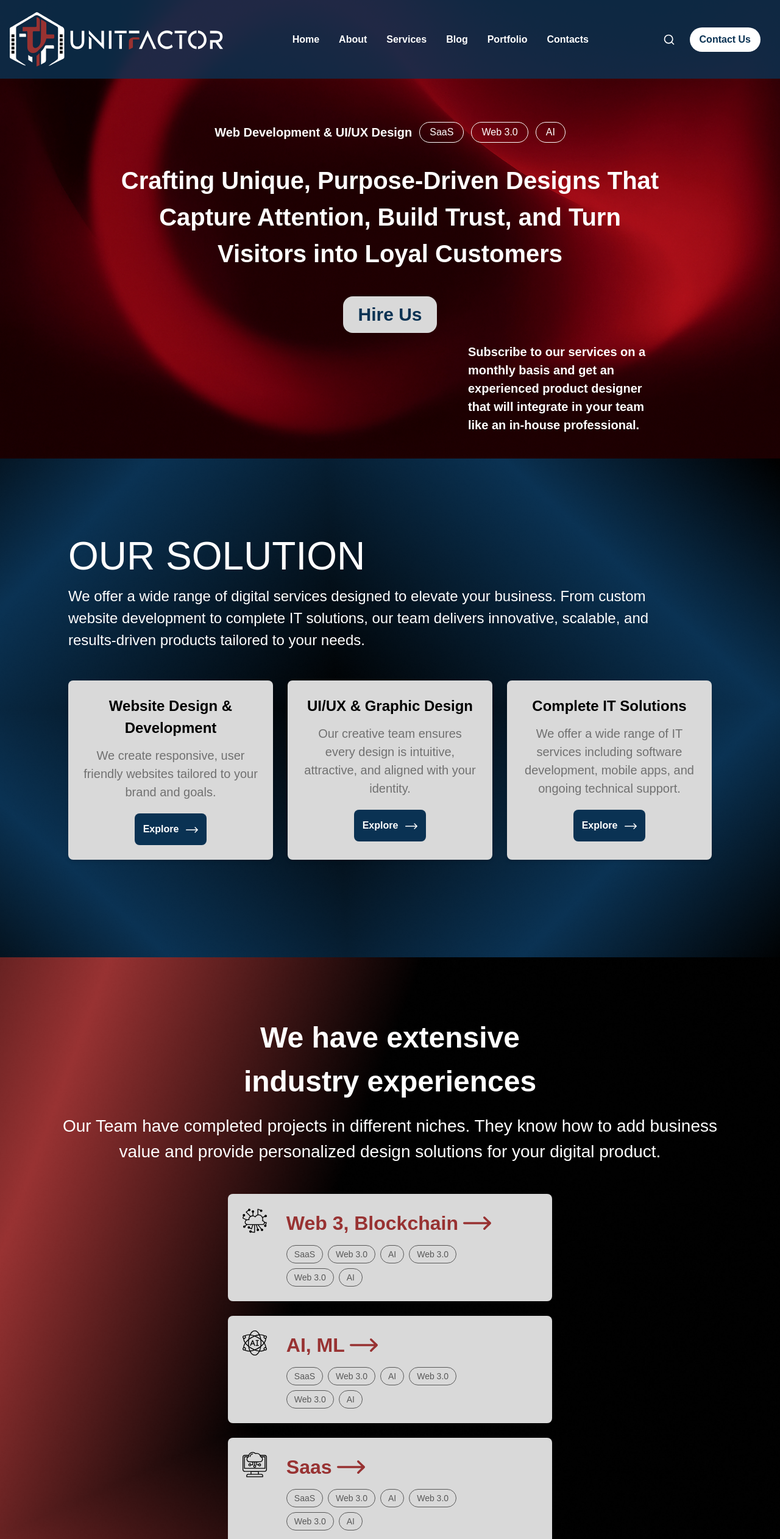
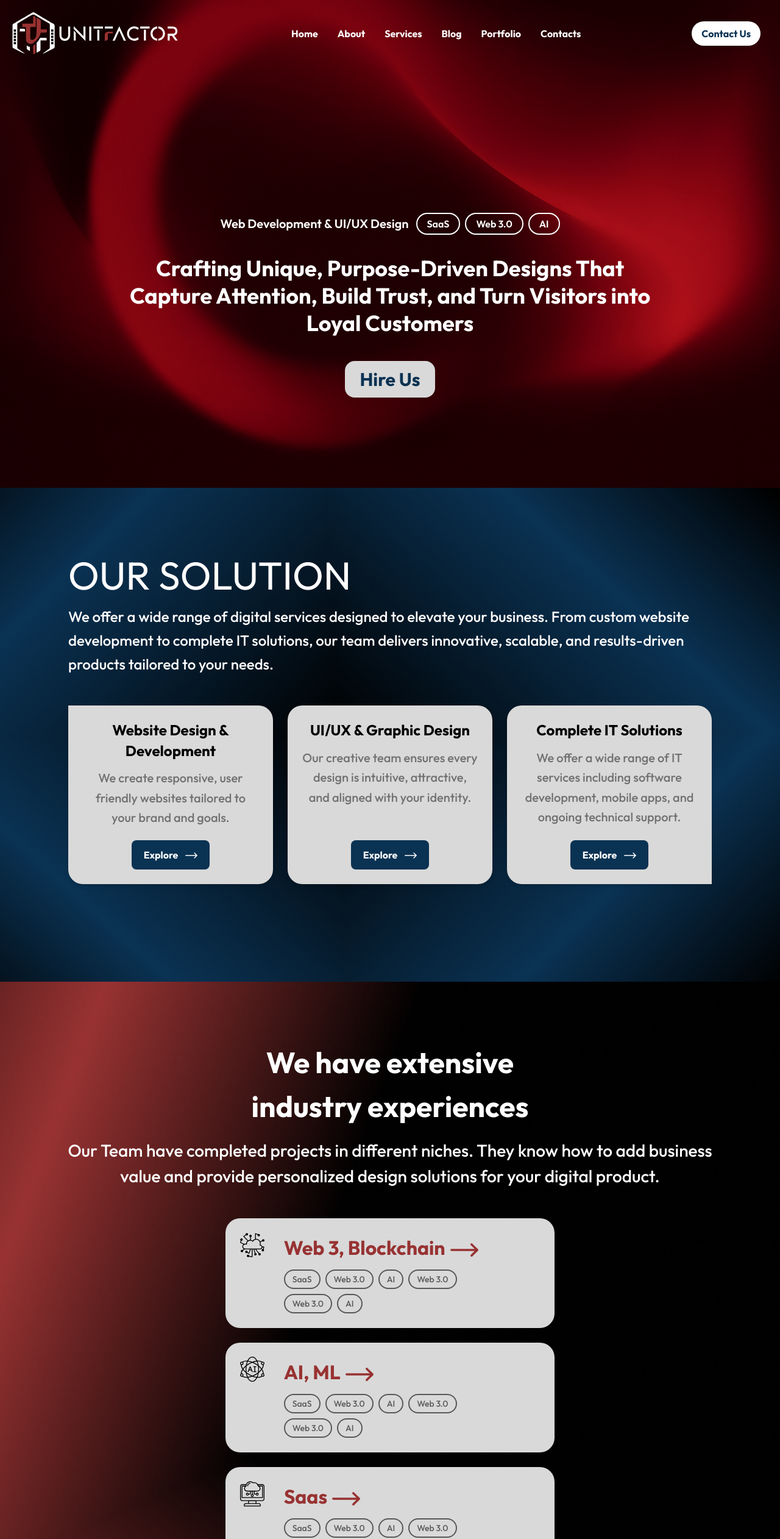
Before and after one commit to M-Jawad338211/UnitFactor-Website, a Next.js app: page / in a window 1280 px wide. Shown: the top 2524 px of the page at 61% size. Built offline with nearby package versions, Linux system fonts and the light colour scheme.

Commit message:
changes in website

```diff
--- a/src/app/footer/page.js
+++ b/src/app/footer/page.js
@@ -50,8 +50,8 @@ export default function Footer() {
         <div className="flex flex-col items-start gap-20">
           <Link href="/">
             <svg
-              width="320"
-              height="81"
+              width="280"
+              height="69"
               viewBox="0 0 350 89"
               fill="none"
               xmlns="http://www.w3.org/2000/svg"
--- a/src/app/header/page.js
+++ b/src/app/header/page.js
@@ -7,7 +7,7 @@ export default function Header() {
   const [mobileOpen, setMobileOpen] = useState(false);
 
   return (
-    <header className="w-full bg-[#0A3253]/80 fixed top-0 z-50">
+    <header className="w-full  fixed top-0 z-50">
       <div className="max-w-7xl mx-auto px-4 py-5 flex items-center justify-between">
         <div className="flex items-center">
           <Link href="/" className="block">
@@ -17,7 +17,7 @@ export default function Header() {
               viewBox="0 0 350 89"
               fill="none"
               xmlns="http://www.w3.org/2000/svg"
-              className="w-32 h-auto md:w-[350px] md:h-[89px]"
+              className="w-32 h-auto md:w-[280px] md:h-[69px]"
             >
               <g clipPath="url(#clip0_1133_559)">
                 <path
@@ -139,45 +139,45 @@ export default function Header() {
         </div>
 
         <nav className="hidden md:flex space-x-8">
-          <Link href="/" className="text-white font-bold hover:text-[#983232]">
+          <Link
+            href="/"
+            className="text-white text-[16px] font-bold hover:text-[#983232]"
+          >
             Home
           </Link>
           <Link
             href="/about"
-            className="text-white font-bold hover:text-[#983232]"
+            className="text-white text-[16px] font-bold hover:text-[#983232]"
           >
             About
           </Link>
           <Link
             href="/services"
-            className="text-white font-bold hover:text-[#983232]"
+            className="text-white text-[16px] font-bold hover:text-[#983232]"
           >
             Services
           </Link>
           <Link
             href="/blog"
-            className="text-white font-bold hover:text-[#983232]"
+            className="text-white text-[16px] font-bold hover:text-[#983232]"
           >
             Blog
           </Link>
           <Link
             href="/portfolio"
-            className="text-white font-bold hover:text-[#983232]"
+            className="text-white text-[16px] font-bold hover:text-[#983232]"
           >
             Portfolio
           </Link>
           <Link
             href="/contacts"
-            className="text-white font-bold hover:text-[#983232]"
+            className="text-white text-[16px] font-bold hover:text-[#983232]"
           >
             Contacts
           </Link>
         </nav>
 
         <div className="flex items-center space-x-4">
-          <button className="p-2 rounded-full">
-            <Search size={20} className="text-white" />
-          </button>
           <Link
             href="/contact"
             className="hidden md:inline bg-white hover:bg-[#983232] text-[#0A3253] hover:text-white font-bold px-4 py-2 rounded-[40px]"
--- a/src/app/page.js
+++ b/src/app/page.js
@@ -7,9 +7,10 @@ import "./globals.css";
 
 export default function Home() {
   return (
-    <div>
+    <div className="overflow-hidden">
       <Hiring />
       <Solutions />
+
       <Experiences />
       <Animations />
       <CardCarousel />
@@ -23,41 +24,37 @@ export default function Home() {
 function Hiring() {
   return (
     <div
-      className="w-full h-full bg-cover bg-center pt-30"
+      className="w-screen h-screen bg-cover bg-center pt-20 overflow-hidden "
       style={{ backgroundImage: "url('/background.png')" }}
     >
-      <div>
-        <div className="flex flex-col items-center justify-center h-full mt-20">
-          <div className="flex items-center gap-3">
-            <p className="text-[20px] font-bold text-white">
+      <div className="flex flex-col items-center justify-center h-full mt-10 sm:mt-20 px-4">
+        <div className="flex flex-wrap items-center justify-center gap-2 sm:gap-3">
+          <p className="text-lg sm:text-[20px] font-semibold text-white text-center">
             Web Development &amp; UI/UX Design
           </p>
-
+          <div className="flex gap-2">
             {["SaaS", "Web 3.0", "AI"].map((label) => (
               <span
                 key={label}
-                className="border border-white text-white px-4 py-1 rounded-full"
+                className="border-2 border-white text-white font-semibold text-sm sm:text-base px-3 sm:px-4 py-1 rounded-full"
               >
                 {label}
               </span>
             ))}
           </div>
-          <div className="flex flex-col items-center mt-8 mb-10">
-            <p className="text-[40px] font-bold text-white text-center max-w-4xl">
+        </div>
+
+        <div className="flex flex-col items-center mt-6 sm:mt-8 mb-8 sm:mb-10">
+          <p className="text-2xl sm:text-4xl font-bold text-white text-center max-w-sm sm:max-w-4xl leading-snug sm:leading-tight">
             Crafting Unique, Purpose-Driven Designs That Capture Attention,
             Build Trust, and Turn Visitors into Loyal Customers
           </p>
+
           <a href="#" target="_blank">
-              <button className="bg-[#D9D9D9] hover:bg-[#983232] text-[#0A3253] hover:text-white text-3xl font-bold px-6 py-3 rounded-2xl mt-10 cursor-pointer">
+            <button className="bg-[#D9D9D9] hover:bg-[#983232] text-[#0A3253] hover:text-white text-lg sm:text-3xl font-bold px-5 sm:px-6 py-2 sm:py-3 rounded-xl sm:rounded-2xl mt-6 sm:mt-10 cursor-pointer">
               Hire Us
             </button>
           </a>
-            <p className="text-[20px] font-bold text-white max-w-xs ml-auto mt-4 ">
-              Subscribe to our services on a monthly basis and get an
-              experienced product designer that will integrate in your team like
-              an in-house professional.
-            </p>
-          </div>
         </div>
       </div>
     </div>
@@ -79,7 +76,7 @@ function Solutions() {
             viewBox="0 0 46 22"
             fill="none"
             xmlns="http://www.w3.org/2000/svg"
-            className="ml-3 mt-2"
+            className="ml-2 sm:ml-3 mt-2"
           >
             <path
               d="M0 11.3542C0.362413 12.4194 1.12684 12.7868 2.24048 12.7856C14.5613 12.7666 26.8821 12.7737 39.203 12.7737C39.377 12.7737 39.551 12.7737 39.8222 12.7737C39.6266 12.9752 39.5006 13.1115 39.3686 13.2418C37.4389 15.1401 35.508 17.0396 33.576 18.9367C33.0611 19.4427 32.8967 20.053 33.0911 20.7272C33.282 21.3884 33.7536 21.8103 34.4388 21.9572C35.1084 22.1006 35.6712 21.8802 36.1513 21.4086C37.9009 19.6868 39.6542 17.9686 41.4062 16.2492C42.7119 14.9671 44.0175 13.685 45.3208 12.4005C46.2256 11.5082 46.2292 10.4951 45.322 9.60279C42.2787 6.60839 39.2318 3.61636 36.1837 0.626703C35.3712 -0.16959 34.2864 -0.20751 33.5472 0.520056C32.7971 1.25829 32.8463 2.34134 33.6732 3.15541C35.5812 5.03476 37.4905 6.91174 39.4022 8.78754C39.5186 8.90129 39.653 8.99846 39.779 9.10274C39.767 9.14421 39.755 9.1845 39.743 9.22597C39.5786 9.22597 39.4142 9.22597 39.251 9.22597C26.9157 9.22597 14.5793 9.23308 2.24408 9.21412C1.12804 9.21175 0.363613 9.58028 0 10.6444C0 10.8814 0 11.1172 0 11.3542Z"
@@ -102,7 +99,7 @@ function Solutions() {
             viewBox="0 0 46 22"
             fill="none"
             xmlns="http://www.w3.org/2000/svg"
-            className="ml-3 mt-2"
+            className="ml-2 sm:ml-3 mt-2"
           >
             <path
               d="M0 11.3542C0.362413 12.4194 1.12684 12.7868 2.24048 12.7856C14.5613 12.7666 26.8821 12.7737 39.203 12.7737C39.377 12.7737 39.551 12.7737 39.8222 12.7737C39.6266 12.9752 39.5006 13.1115 39.3686 13.2418C37.4389 15.1401 35.508 17.0396 33.576 18.9367C33.0611 19.4427 32.8967 20.053 33.0911 20.7272C33.282 21.3884 33.7536 21.8103 34.4388 21.9572C35.1084 22.1006 35.6712 21.8802 36.1513 21.4086C37.9009 19.6868 39.6542 17.9686 41.4062 16.2492C42.7119 14.9671 44.0175 13.685 45.3208 12.4005C46.2256 11.5082 46.2292 10.4951 45.322 9.60279C42.2787 6.60839 39.2318 3.61636 36.1837 0.626703C35.3712 -0.16959 34.2864 -0.20751 33.5472 0.520056C32.7971 1.25829 32.8463 2.34134 33.6732 3.15541C35.5812 5.03476 37.4905 6.91174 39.4022 8.78754C39.5186 8.90129 39.653 8.99846 39.779 9.10274C39.767 9.14421 39.755 9.1845 39.743 9.22597C39.5786 9.22597 39.4142 9.22597 39.251 9.22597C26.9157 9.22597 14.5793 9.23308 2.24408 9.21412C1.12804 9.21175 0.363613 9.58028 0 10.6444C0 10.8814 0 11.1172 0 11.3542Z"
@@ -125,7 +122,7 @@ function Solutions() {
             viewBox="0 0 46 22"
             fill="none"
             xmlns="http://www.w3.org/2000/svg"
-            className="ml-3 mt-2"
+            className="ml-2 sm:ml-3 mt-2"
           >
             <path
               d="M0 11.3542C0.362413 12.4194 1.12684 12.7868 2.24048 12.7856C14.5613 12.7666 26.8821 12.7737 39.203 12.7737C39.377 12.7737 39.551 12.7737 39.8222 12.7737C39.6266 12.9752 39.5006 13.1115 39.3686 13.2418C37.4389 15.1401 35.508 17.0396 33.576 18.9367C33.0611 19.4427 32.8967 20.053 33.0911 20.7272C33.282 21.3884 33.7536 21.8103 34.4388 21.9572C35.1084 22.1006 35.6712 21.8802 36.1513 21.4086C37.9009 19.6868 39.6542 17.9686 41.4062 16.2492C42.7119 14.9671 44.0175 13.685 45.3208 12.4005C46.2256 11.5082 46.2292 10.4951 45.322 9.60279C42.2787 6.60839 39.2318 3.61636 36.1837 0.626703C35.3712 -0.16959 34.2864 -0.20751 33.5472 0.520056C32.7971 1.25829 32.8463 2.34134 33.6732 3.15541C35.5812 5.03476 37.4905 6.91174 39.4022 8.78754C39.5186 8.90129 39.653 8.99846 39.779 9.10274C39.767 9.14421 39.755 9.1845 39.743 9.22597C39.5786 9.22597 39.4142 9.22597 39.251 9.22597C26.9157 9.22597 14.5793 9.23308 2.24408 9.21412C1.12804 9.21175 0.363613 9.58028 0 10.6444C0 10.8814 0 11.1172 0 11.3542Z"
@@ -138,30 +135,44 @@ function Solutions() {
   ];
 
   return (
-    <div className="flex flex-col p-28 w-full h-full bg-[url('/Rectangle.png')] bg-no-repeat bg-center bg-cover">
-      <p className="text-[64px] font-normal text-white">OUR SOLUTION</p>
-      <p className="text-[24px] font-medium text-white max-w-5xl">
+    <div className="flex flex-col px-4 sm:px-12 lg:px-28 py-12 sm:py-20 lg:py-28 w-full h-full bg-[url('/Rectangle.png')] bg-no-repeat bg-center bg-cover overflow-hidden">
+      <p className="text-3xl sm:text-5xl lg:text-[64px] text-left font-normal text-white mb-4">
+        OUR SOLUTION
+      </p>
+      <p className="text-base sm:text-lg lg:text-[24px] font-medium text-white text-left max-w-2xl sm:max-w-4xl lg:max-w-5xl leading-relaxed">
         We offer a wide range of digital services designed to elevate your
         business. From custom website development to complete IT solutions, our
         team delivers innovative, scalable, and results-driven products tailored
         to your needs.
       </p>
-      <div className="max-w-8xl mx-auto py-12">
-        <div className="grid grid-cols-1 md:grid-cols-3 gap-6">
+
+      <div className="w-full mx-auto py-8 sm:py-12">
+        <div className="grid grid-cols-1 md:grid-cols-2 lg:grid-cols-3 gap-6">
           {services.map((service, index) => (
             <div
               key={index}
-              className=" group bg-[#D9D9D9] hover:bg-[url('/services-bg.png')] rounded-lg shadow-md overflow-hidden hover:shadow-lg transition-shadow duration-300"
+              className={`group bg-gradient-to-b from-[#D9D9D9] to-[#D9D9D9] hover:from-[#983232] hover:to-[#000000]  shadow-md overflow-hidden hover:shadow-lg transition-all duration-300  ${
+                index === 0
+                  ? "rounded-bl-3xl rounded-br-3xl rounded-tr-3xl"
+                  : ""
+              }
+    ${
+      index === 1
+        ? " rounded-tl-3xl rounded-bl-3xl rounded-br-3xl rounded-tr-3xl "
+        : ""
+    }
+    ${index === 2 ? "rounded-tl-3xl rounded-bl-3xl rounded-tr-3xl" : ""}
+`}
             >
-              <div className="p-6 text-center justify-between">
-                <h3 className="text-[24px] font-bold text-black group-hover:text-white mb-3">
+              <div className="p-6 flex flex-col h-full text-center">
+                <h3 className="text-lg sm:text-xl lg:text-[24px] font-bold text-black group-hover:text-white mb-3">
                   {service.title}
                 </h3>
-                <p className="text-[#717171] group-hover:text-white mb-5 text-xl font-medium leading-[150%] tracking-[0]">
+                <p className="text-sm sm:text-base lg:text-xl text-[#717171] group-hover:text-white mb-5 font-medium leading-relaxed">
                   {service.description}
                 </p>
-                <button className="bg-[#0A3253] group-hover:bg-white p-3.5 rounded-lg flex items-center justify-center gap-2 mx-auto cursor-pointer">
-                  <span className="flex text-white group-hover:text-black font-bold  duration-300">
+                <button className="bg-[#0A3253] group-hover:bg-white px-4 sm:px-5 py-2 sm:py-3 rounded-lg flex items-center justify-center gap-2 mx-auto cursor-pointer mt-auto">
+                  <span className="flex text-white group-hover:text-black font-bold duration-300">
                     {service.cta}
                   </span>
                 </button>
@@ -201,7 +212,7 @@ function Experiences() {
             viewBox="0 0 46 22"
             fill="none"
             xmlns="http://www.w3.org/2000/svg"
-            className="text-[#983232] group-hover:text-white"
+            className="text-[#983232] group-hover:text-white mt-2"
           >
             <g clipPath="url(#clip0_1152_208)">
               <path
@@ -264,7 +275,7 @@ function Experiences() {
             viewBox="0 0 46 22"
             fill="none"
             xmlns="http://www.w3.org/2000/svg"
-            className="text-[#983232] group-hover:text-white"
+            className="text-[#983232] group-hover:text-white mt-2"
           >
             <g clipPath="url(#clip0_1152_208)">
               <path
@@ -323,7 +334,7 @@ function Experiences() {
             viewBox="0 0 46 22"
             fill="none"
             xmlns="http://www.w3.org/2000/svg"
-            className="text-[#983232] group-hover:text-white"
+            className="text-[#983232] group-hover:text-white mt-2"
           >
             <g clipPath="url(#clip0_1152_208)">
               <path
@@ -386,7 +397,7 @@ function Experiences() {
             viewBox="0 0 46 22"
             fill="none"
             xmlns="http://www.w3.org/2000/svg"
-            className="text-[983232] group-hover:text-white"
+            className="text-[983232] group-hover:text-white mt-2"
           >
             <g clipPath="url(#clip0_1152_208)">
               <path
@@ -453,7 +464,7 @@ function Experiences() {
             viewBox="0 0 46 22"
             fill="none"
             xmlns="http://www.w3.org/2000/svg"
-            className="text-[#983232] group-hover:text-white"
+            className="text-[#983232] group-hover:text-white mt-2"
           >
             <g clipPath="url(#clip0_1152_208)">
               <path
@@ -478,11 +489,11 @@ function Experiences() {
     },
   ];
   return (
-    <div className="flex flex-col p-24 w-full h-full items-center justify-center text-center bg-[url('/main.png')] bg-no-repeat bg-center bg-cover">
-      <p className="text-5xl font-bold text-white max-w-xl leading-[150%] tracking-[0]">
+    <div className="flex flex-col p-2 md:p-24 w-full h-full items-center justify-center text-center bg-[url('/main.png')] bg-no-repeat bg-center bg-cover overflow-hidden">
+      <p className="text-[28px] md:text-5xl font-bold text-white max-w-xl leading-[150%] tracking-[0]">
         We have extensive industry experiences
       </p>
-      <p className="text-[28px] font-medium leading-[150%] tracking-[0} text-white max-w-6xl mt-4 ">
+      <p className="text-base md:text-[28px] font-medium leading-[150%] tracking-[0} text-white max-w-6xl mt-4 ">
         Our Team have completed projects in different niches. They know how to
         add business value and provide personalized design solutions for your
         digital product.
@@ -492,7 +503,7 @@ function Experiences() {
           {services.map((service, index) => (
             <div
               key={index}
-              className="group flex gap-8 bg-[#D9D9D9] hover:bg-[url('/new-main.png')] hover:bg-cover hover:bg-center  p-6 rounded-lg"
+              className="group flex gap-8 bg-gradient-to-b from-[#D9D9D9] to-[#D9D9D9] hover:from-[#983232] hover:to-[#000000]  p-6 rounded-3xl"
             >
               <div className="w-10 h-10 flex items-center justify-center rounded-full ">
                 {service.icon}
@@ -505,7 +516,7 @@ function Experiences() {
                   {service.tags.map((tag, i) => (
                     <span
                       key={i}
-                      className="px-3 py-1  border rounded-full text-sm font-medium text-[#585858] group-hover:text-[#C7C7C7] "
+                      className="px-3 py-1  border-2 rounded-full text-sm font-medium text-[#585858] group-hover:text-[#C7C7C7] "
                     >
                       {tag}
                     </span>
@@ -522,7 +533,7 @@ function Experiences() {
 
 function Animations() {
   return (
-    <div className="flex flex-col p-24 w-full h-full items-center justify-center text-center bg-[url('/animation-bg.png')] bg-no-repeat bg-center bg-cover">
+    <div className="flex flex-col p-24 w-full h-full items-center justify-center text-center bg-[url('/animation-bg.png')] bg-no-repeat bg-center bg-cover overflow-hidden">
       <p className="text-5xl font-normal leading-[150%] tracking-[0] text-white max-w-xl">
         Turning projects into trusting partnerships
       </p>
@@ -768,7 +779,7 @@ professionally and on time`,
   };
 
   return (
-    <div className="flex flex-col w-full mx-auto p-28 h-full bg-[url('/partnership-bg.png')] bg-no-repeat bg-center bg-cover">
+    <div className="flex flex-col w-full mx-auto p-28 h-full bg-[url('/partnership-bg.png')] bg-no-repeat bg-center bg-cover overflow-hidden">
       <div className="flex justify-between items-center">
         <p className="text-5xl font-bold text-white max-w-3xl leading-[150%]">
           Long-term partnerships is what we are always striving{" "}
@@ -941,7 +952,7 @@ function Services() {
   }
 
   return (
-    <div className="p-24 w-full h-full items-center justify-center text-center bg-[url('/animation-bg.png')] bg-no-repeat bg-center bg-cover">
+    <div className="p-24 w-full h-full items-center justify-center text-center bg-[url('/animation-bg.png')] bg-no-repeat bg-center bg-cover overflow-hidden">
       <div className="flex flex-col items-center justify-center">
         <p className="text-[#E8E8E8] text-5xl font-bold ">Our Services</p>
         <p className="text-[#E8E8E8] text-2xl font-medium max-w-3xl mt-4">
@@ -984,11 +995,11 @@ function Services() {
       </div>
       <div className="flex flex-col  mt-10 bg-[#D9D9D9] rounded-[30px] p-10">
         {activeServices.map((service, index) => (
-          <div key={index} className="flex  justify-between mb-6">
-            <span className="text-4xl font-medium leading-[150%] tracking-[0]">
+          <div key={index} className="flex  justify-between items-center mb-6">
+            <span className="text-3xl font-medium leading-[150%] tracking-[0]">
               {service.stack}
             </span>
-            <h4 className="text-4xl text-[#7E7E7E] font-medium leading-[150%] tracking-[0]">
+            <h4 className="text-3xl text-[#7E7E7E] font-medium leading-[150%] tracking-[0]">
               {service.technology}
             </h4>
             <span>{service.icon}</span>
@@ -1000,11 +1011,6 @@ function Services() {
 }
 
 function Faqs() {
-  const [isOpen, setIsOpen] = useState(false);
-  const toggleOpen = (index) => {
-    setIsOpen(isOpen === index ? null : index);
-  };
-
   const faqs = [
     {
       question: "What is UnitFator?",
@@ -1040,7 +1046,7 @@ function Faqs() {
   ];
 
   return (
-    <div className="p-24 w-full h-full items-center justify-center text-center bg-[url('/faqs.png')] bg-no-repeat bg-center bg-cover">
+    <div className="p-24 w-full h-full items-center justify-center text-center bg-[url('/faqs.png')] bg-no-repeat bg-center bg-cover overflow-hidden">
       <h2 className="text-5xl font-bold text-[#E8E8E8] mb-8">
         Frequently Asked Questions
       </h2>
@@ -1048,27 +1054,14 @@ function Faqs() {
         {faqs.map((faq, index) => (
           <div
             key={index}
-            className=" flex flex-col mb-6 py-4 px-4 rounded-2xl text-white  cursor-pointer bg-black/50 shadow-2xl   "
+            className=" flex flex-col mb-6 py-4 px-4 rounded-2xl text-white  bg-black/50 shadow-2xl"
           >
-            <div
-              className="flex gap-4 items-center "
-              onClick={() => toggleOpen(index)}
-            >
-              <img
-                src="./angle.png"
-                className={`w-[24px] h-[20px]  transform transition-transform duration-300 ease-in-out ${
-                  isOpen === index ? "rotate-90" : "rotate-0"
-                }`}
-              />
-
-              <p className=" text-[32px] font-medium leading-[150%] tracking-[0] ">
+            <div className="flex flex-col gap-4 ">
+              <p className=" text-2xl font-medium leading-[150%] tracking-[0] ">
                 {faq.question}
               </p>
+              <p className="text-lg text-white  mt-2 ">{faq.answer}</p>
             </div>
-
-            {isOpen === index && (
-              <p className="text-lg text-white  mt-4 pl-9">{faq.answer}</p>
-            )}
           </div>
         ))}
       </div>
```
Also changed, not shown: src/app/layout.js (+9 -2 lines). Lines whose indentation alone changed are shown as unchanged.
